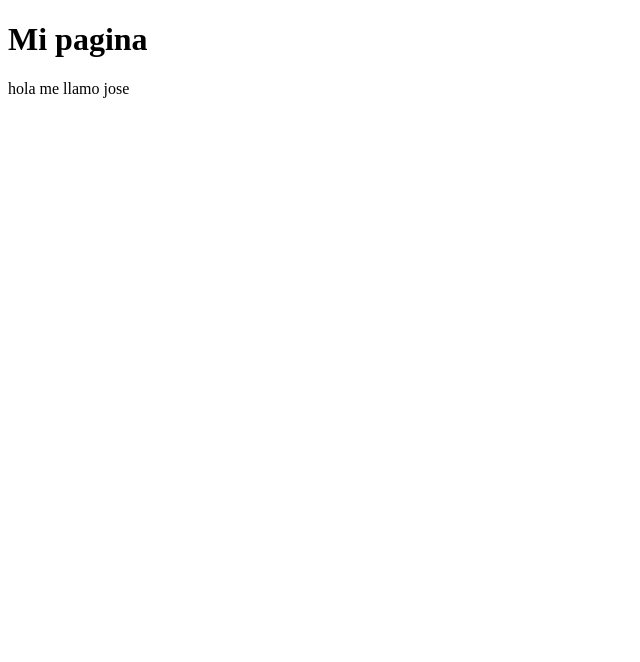
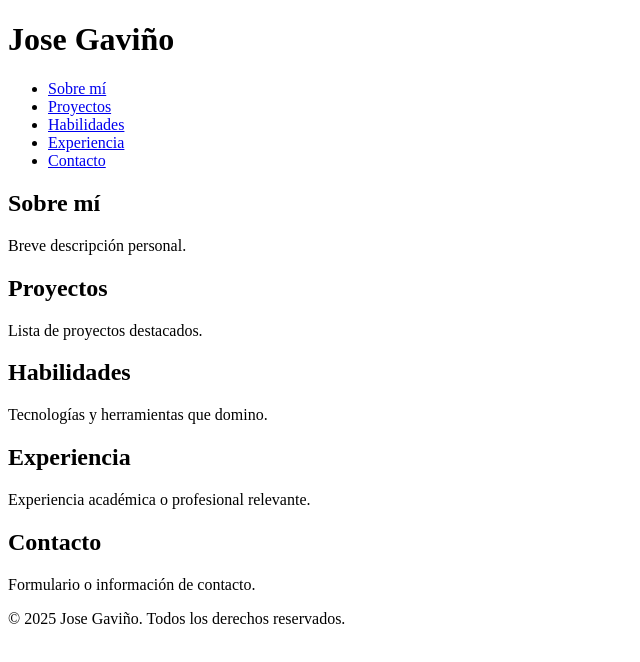
Before and after one commit to josegavinov/curriculum, a plain HTML site: page index.html in a window 1280 px wide. Shown: the whole page, without its empty margins (0-640 px from the left). Drawn offline with Linux system fonts and the light colour scheme.

Commit message:
Estructura Semantica

```diff
--- a/index.html
+++ b/index.html
@@ -1,13 +1,57 @@
 <!DOCTYPE html>
-<html lang="en">
+<html lang="es">
 <head>
-    <meta charset="UTF-8">
-    <meta name="viewport" content="width=device-width, initial-scale=1.0">
-    <title>Document</title>
+  <meta charset="UTF-8">
+  <meta name="viewport" content="width=device-width, initial-scale=1.0">
+  <title>Sitio Web de Jose Gaviño</title>
 </head>
+<body>
 
-<body>
-    <h1>Mi pagina</h1>
-    <p>hola me llamo jose</p>
+  <header>
+    <h1>Jose Gaviño</h1>
+
+    <nav>
+      <ul>
+        <li><a href="#sobre-mi">Sobre mí</a></li>
+        <li><a href="#proyectos">Proyectos</a></li>
+        <li><a href="#habilidades">Habilidades</a></li>
+        <li><a href="#experiencia">Experiencia</a></li>
+        <li><a href="#contacto">Contacto</a></li>
+      </ul>
+    </nav>
+  </header>
+
+
+  <main>
+    <section id="sobre-mi">
+      <h2>Sobre mí</h2>
+      <p>Breve descripción personal.</p>
+    </section>
+
+    <section id="proyectos">
+      <h2>Proyectos</h2>
+      <p>Lista de proyectos destacados.</p>
+    </section>
+
+    <section id="habilidades">
+      <h2>Habilidades</h2>
+      <p>Tecnologías y herramientas que domino.</p>
+    </section>
+
+    <section id="experiencia">
+      <h2>Experiencia</h2>
+      <p>Experiencia académica o profesional relevante.</p>
+    </section>
+
+    <section id="contacto">
+      <h2>Contacto</h2>
+      <p>Formulario o información de contacto.</p>
+    </section>
+  </main>
+
+  <footer>
+    <p>&copy; 2025 Jose Gaviño. Todos los derechos reservados.</p>
+  </footer>
+
 </body>
 </html>
```
